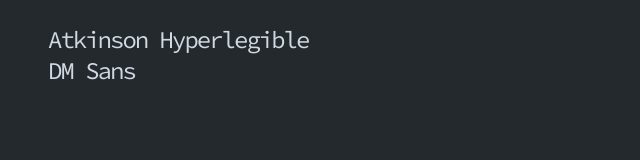
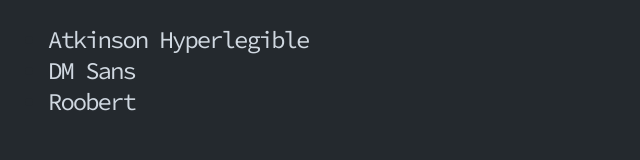
Before and after one commit to er-knight/favourite-fonts, a plain HTML site: page index.html in a window 1280 px wide. Shown: the whole page, without its empty margins (0-640 px from the left). Drawn offline with Linux system fonts and the light colour scheme.

Commit message:
added Roobert

```diff
--- a/index.html
+++ b/index.html
@@ -37,6 +37,9 @@
         <li>
             <a href="https://fonts.google.com/specimen/DM+Sans">DM Sans</a>
         </li>
+        <li>
+            <a href="https://displaay.net/typeface/roobert-collection/roobert">Roobert</a>
+        </li>
     </ul>
 </body>
 
```
